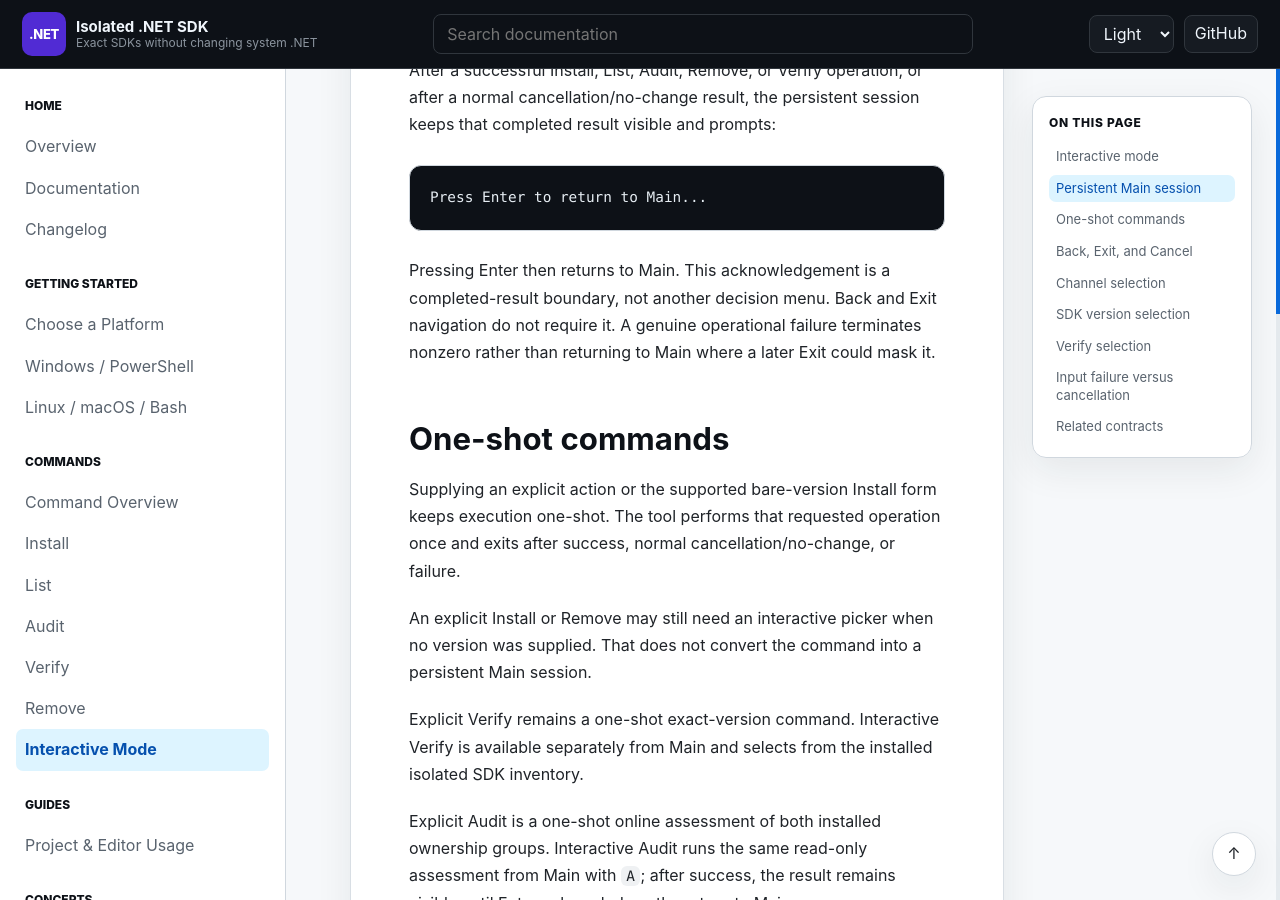
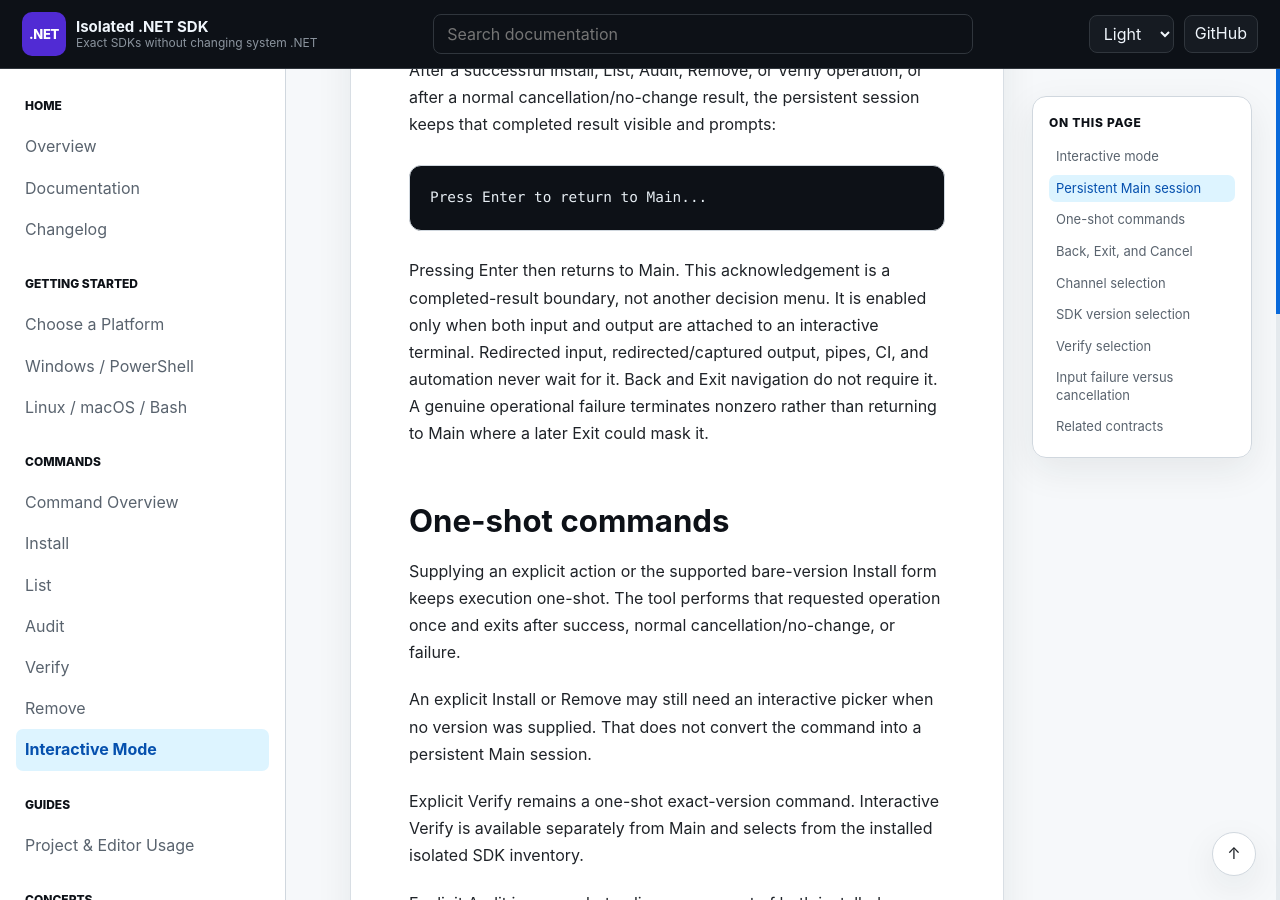
Before and after one commit to infoconex/isolated-dotnet-sdk, a Jekyll site: the page built from docs/commands/interactive.md, in a window 1280 px wide and 900 px high, scrolled down 1318 px. Built offline with Jekyll 4.4.1, drawn with Linux system fonts in a browser that asks for light colours; our own code applies the rules of GitHub Pages for plain Markdown files.

Commit message:
docs: clarify terminal-only acknowledgement

````diff
--- a/docs/commands/interactive.md
+++ b/docs/commands/interactive.md
@@ -40,7 +40,7 @@ After a successful Install, List, Audit, Remove, or Verify operation, or after a
 Press Enter to return to Main...
 ```
 
-Pressing Enter then returns to Main. This acknowledgement is a completed-result boundary, not another decision menu. Back and Exit navigation do not require it. A genuine operational failure terminates nonzero rather than returning to Main where a later Exit could mask it.
+Pressing Enter then returns to Main. This acknowledgement is a completed-result boundary, not another decision menu. It is enabled only when both input and output are attached to an interactive terminal. Redirected input, redirected/captured output, pipes, CI, and automation never wait for it. Back and Exit navigation do not require it. A genuine operational failure terminates nonzero rather than returning to Main where a later Exit could mask it.
 
 ## One-shot commands
 
````
Also changed, not shown: 2 other files.
